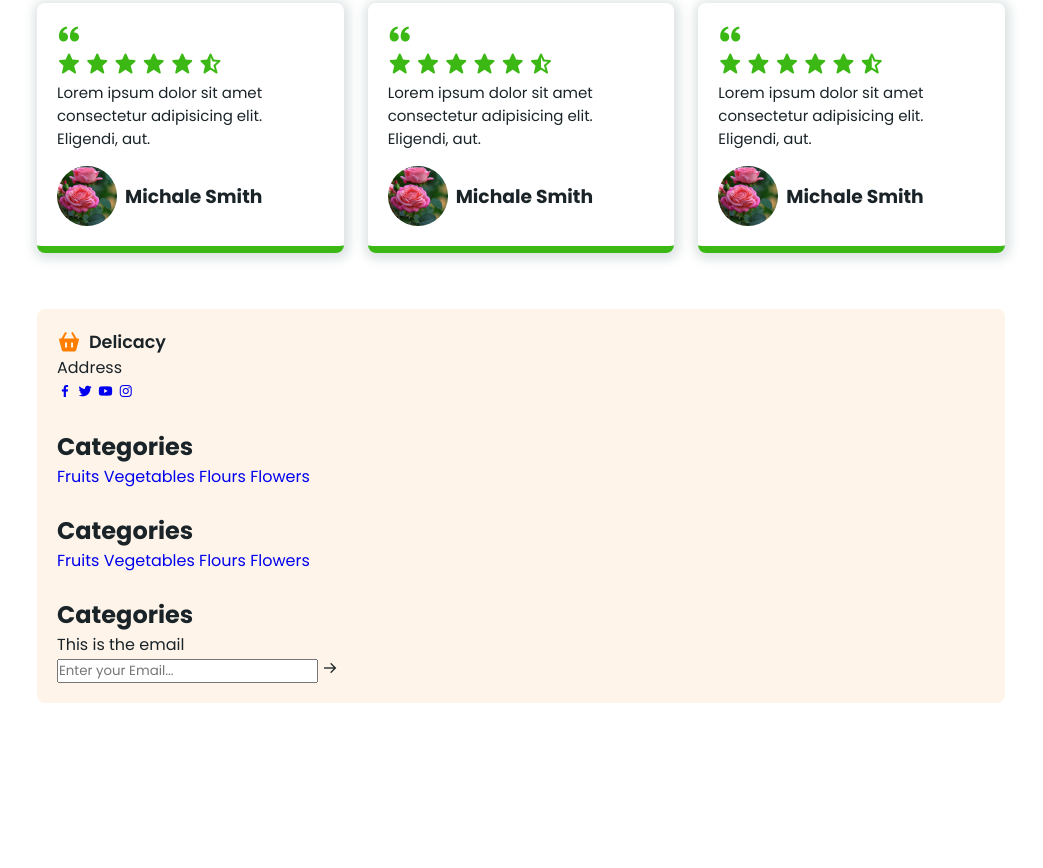
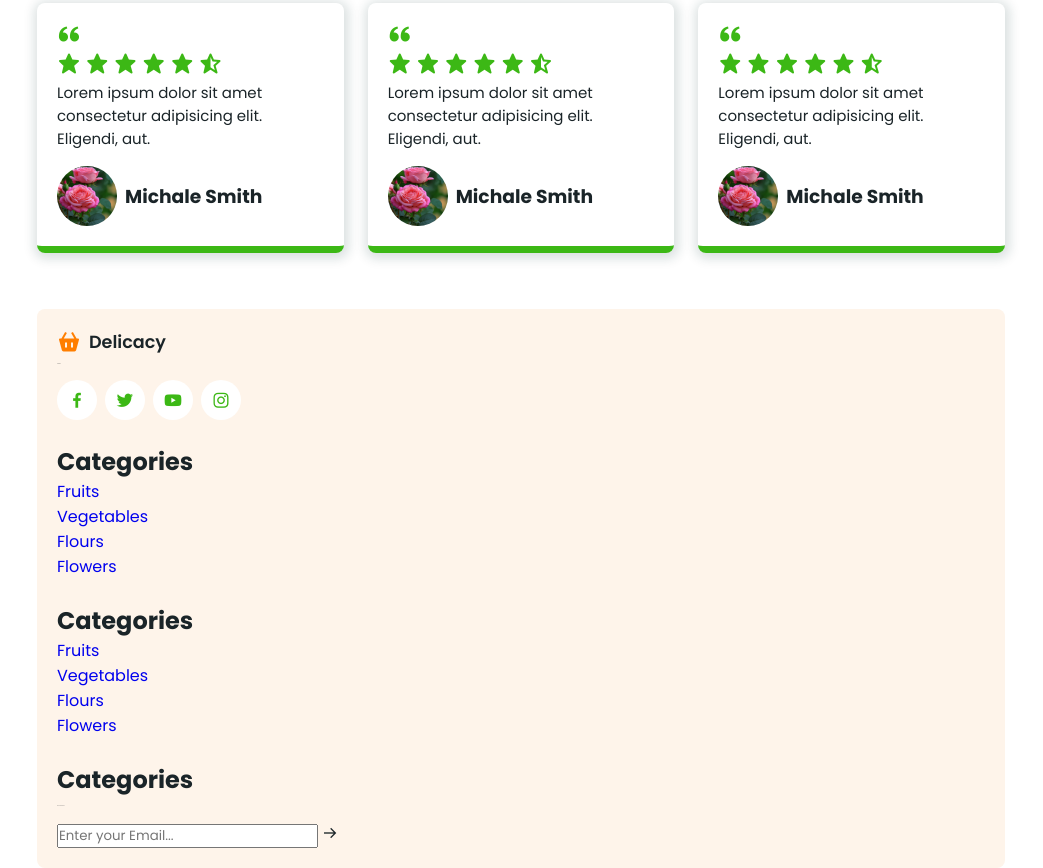
Before and after one commit to liflamary/ECommerce-Fruit-and-Vegetable-Website, a plain HTML site: page index.html in a window 1280 px wide. Shown: the part 2582-3450 px from the top of the page, without its empty margins (119-1162 px from the left). Before the commit the page ends 3285 px from the top, so only its background shows below. Drawn offline with nearby package versions, Linux system fonts and the light colour scheme; files whose address does not match are found by name.

Commit message:
Add files via upload

```diff
--- a/style.css
+++ b/style.css
@@ -406,3 +406,29 @@ display:block;
     border-radius:0.5rem;
     padding:20px;
 }
+.footer-box{
+    display:flex;
+    flex-direction:column;
+}
+.footer-box p{
+    font-size:0.938px;
+    margin:0.5rem 0 1rem;
+}
+.social{
+    display:flex;
+    align-items:center;
+    column-gap:0.5rem;
+}
+.social .bx{
+    padding:10px;
+    background:var(--bg-color);
+    color:var(--green-color);
+    border-radius:5rem;
+    font-size:20px;
+}
+.social .bx:hover{
+    background:var(--green-color);
+    color:var(--bg-color);
+    transition:0.2s all linear;
+
+}
```
